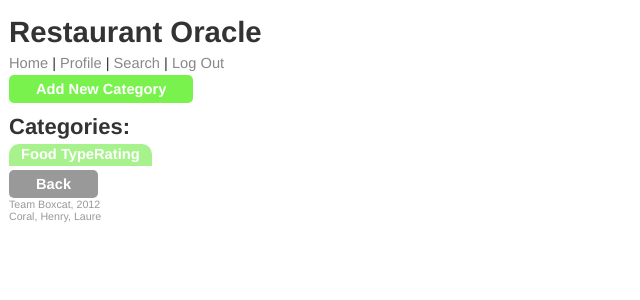
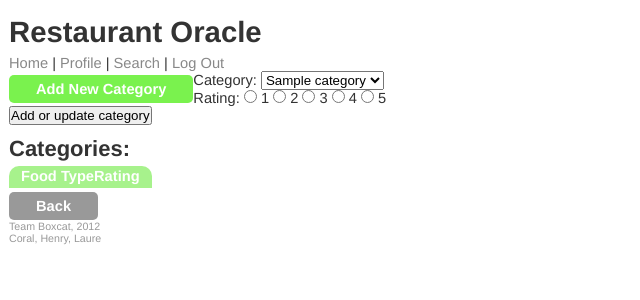
Before and after one commit to henrybw/restaurant-oracle, a PHP site: page /profile_prefs.php in a window 1280 px wide. Shown: the top 300 px of the page, without its empty margins (0-640 px from the left). Run offline with PHP 8.4, Linux system fonts and the light colour scheme; the visitor is signed in with stand-in values (Sample User, id 1); tables that the repository leaves empty or names only in its code hold one stand-in row (values such as "Sample post"); lists and menus that the app fills with data are empty.

Commit message:
added some basic styles -- not finished yet

```diff
--- a/src/web/views/profile_prefs.php
+++ b/src/web/views/profile_prefs.php
@@ -29,8 +29,11 @@
 	if (isset($data)) {
 	?>
 
-		<a href="#" id="add_category_link" class="button action" onclick="display_add_category();">Add New Category</a><br />
-		<div id="add_category" class="category hidden">
+
+		<div id="add_category" class="category">
+			<a href="#" id="add_category_link" class="button action" onclick="display_add_category();">
+				Add New Category
+			</a>
 
 			Category: <!--<input name="category" type="text" /> <br /> -->
 			<select name="category">
@@ -54,9 +57,6 @@
 			<br />
 			<button type="button" onclick="add_category();">Add or update category</button>
 		</div>
-
-
-
 
 		<h2>Categories:</h2>
 		<table cellpadding="0" cellspacing="0" id="preference_table">
```
